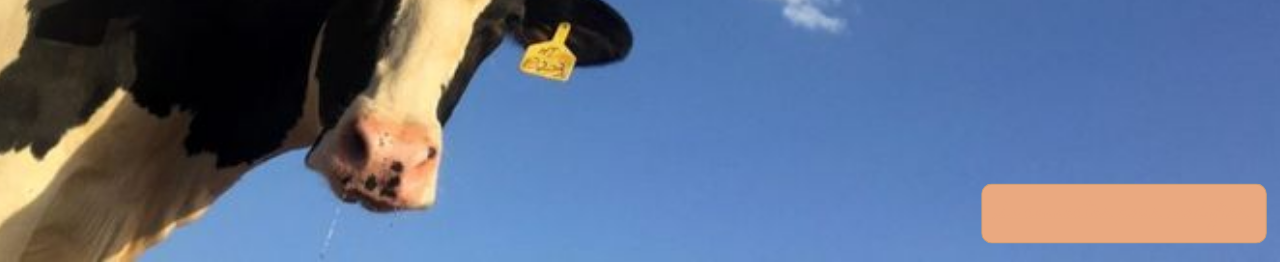
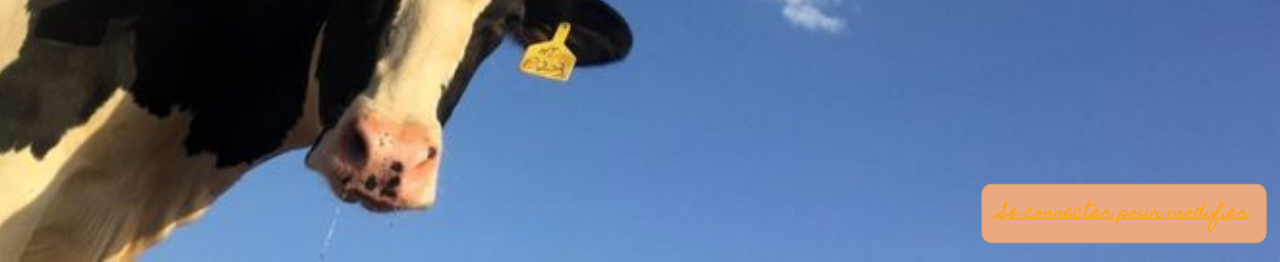
Before and after one commit to RobinLKK/projetisen, a PHP site: page /manjari/index.php?jour=0 in a window 1280 px wide, with the pointer over the restyled element. Shown: the part 538-800 px from the top of the page. Run offline with PHP 8.4, Linux system fonts and the light colour scheme; tables that the repository leaves empty or names only in its code hold one stand-in row (values such as "Sample post").

Commit message:
Update main.css

```diff
--- a/manjari/css/main.css
+++ b/manjari/css/main.css
@@ -244,5 +244,5 @@ a {
 /* Optionnel : ajouter un effet au survol */
 a:hover {
   text-decoration: underline; /* soulignement au hover */
-  color: #eaa980;             /* ou une autre couleur */
+  color: orange;             /* ou une autre couleur */
 }
```
